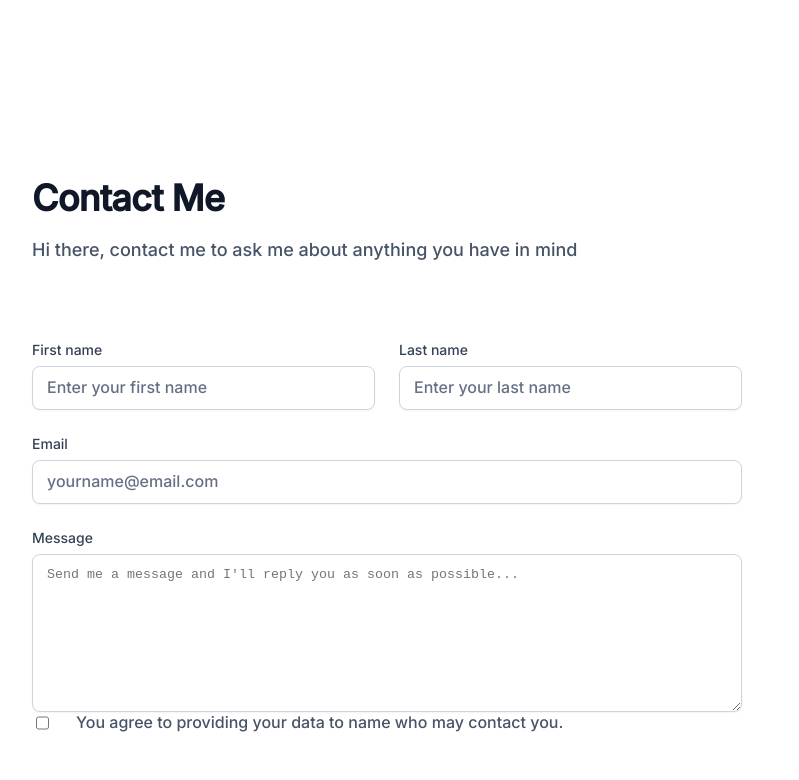
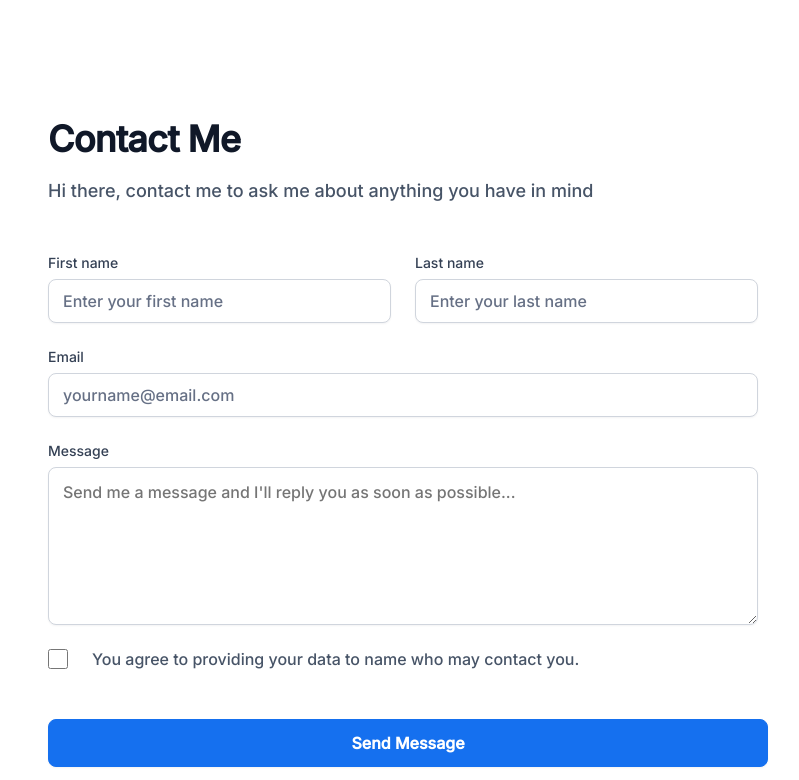
Before and after one commit to Luckidubi/link-page, a React (Vite) app: page /contact in a window 1280 px wide. Shown: the top 780 px of the page, without its empty margins (224-1023 px from the left). Built offline with nearby package versions, Linux system fonts and the light colour scheme.

Commit message:
style: Add style to the input fields

```diff
--- a/src/index.css
+++ b/src/index.css
@@ -1,3 +1,15 @@
+* {
+  padding: 0px;
+  border: 0;
+  margin: 0;
+  font-size: 100%;
+}
+*,
+*::before,
+*::after {
+  box-sizing: border-box;
+}
+
 body {
   font-size: 16px;
 }
@@ -308,17 +320,6 @@ body {
   color: #667085;
 }
 
-.footer-container {
-  min-width: 768px;
-}
-.footer-content {
-  min-width: 768px;
-  flex-direction: row;
-  align-items: center;
-  justify-content: space-between;
-  gap: 32px;
-  height: 64px;
-}
 body {
   font-size: 18px;
 }
@@ -372,8 +373,6 @@ body {
   padding: 0px;
   gap: 16px;
   min-width: 375px;
-
-  min-height: 116px;
   align-self: flex-start;
   order: 0;
 }
@@ -557,6 +556,11 @@ input::placeholder {
   order: 1;
   align-self: stretch;
   flex-grow: 1;
+  font-family: "Inter";
+  font-style: normal;
+  font-weight: 400;
+  font-size: 16px;
+  line-height: 24px;
 }
 
 .contact-form-check-box {
@@ -585,7 +589,7 @@ input::placeholder {
   height: 20px;
   background: #ffffff;
   border: 1px solid #d0d5dd;
-  border-radius: 6px;
+  border-radius: 8px;
 }
 .check-text {
   display: flex;
@@ -636,6 +640,18 @@ input::placeholder {
     top: 998px;
   }
 
+  .footer-container {
+    min-width: 768px;
+  }
+  .footer-content {
+    min-width: 768px;
+    flex-direction: row;
+    align-items: center;
+    justify-content: space-between;
+    gap: 32px;
+    height: 64px;
+  }
+
   .contact-container {
     justify-content: center;
     align-items: center;
@@ -678,25 +694,29 @@ input::placeholder {
     align-self: stretch;
     gap: 24px;
     min-height: 24px;
+
+    margin-top: 24px;
+  }
+
+  .contact-form-submit-btn button {
+    box-sizing: border-box;
+
+    display: flex;
+    flex-direction: row;
+    justify-content: center;
+    align-items: center;
+    padding: 12px 20px;
+    gap: 8px;
+    width: 720px;
+    height: 48px;
+    background: #1570ef;
+    border: 1px solid #1570ef;
+
+    box-shadow: 0px 1px 2px rgba(16, 24, 40, 0.05);
+    border-radius: 8px;
   }
 }
 
-@media only screen and (min-width: 1440px) {
-  .footer-section,
-  .footer-container,
-  .footer-content {
-    min-width: 1440px;
-  }
-
-  .contact-form-container {
-    min-width: 1440px;
-    justify-content: center;
-    align-items: center;
-  }
-  .contact-form-fields {
-    min-width: 1200px;
-  }
-}
 @media only screen and (min-width: 1024px) {
   .footer-section,
   .footer-container,
@@ -704,3 +724,10 @@ input::placeholder {
     min-width: 1012px;
   }
 }
+@media only screen and (min-width: 1440px) {
+  .footer-section,
+  .footer-container,
+  .footer-content {
+    min-width: 1440px;
+  }
+}
```
